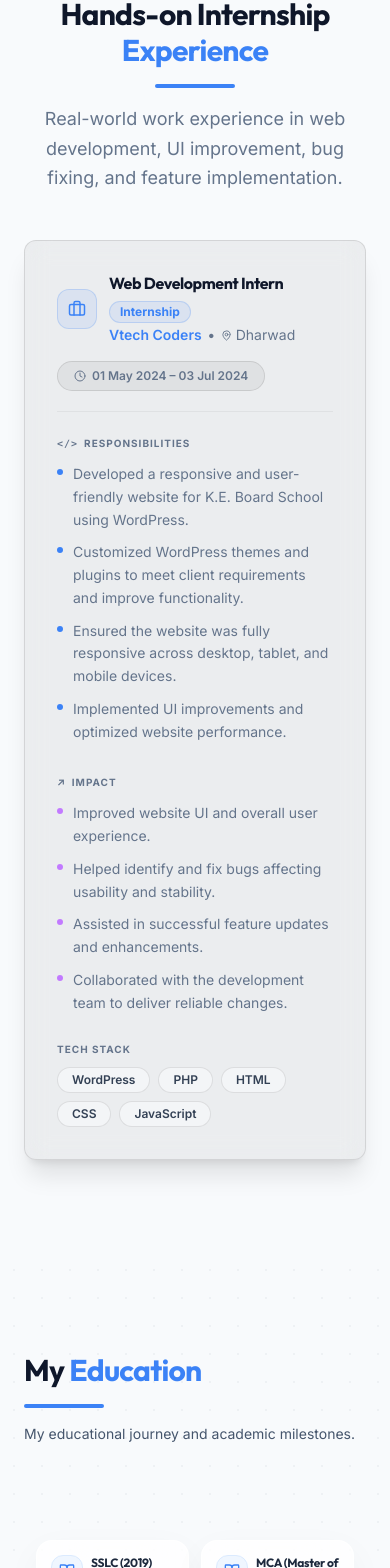
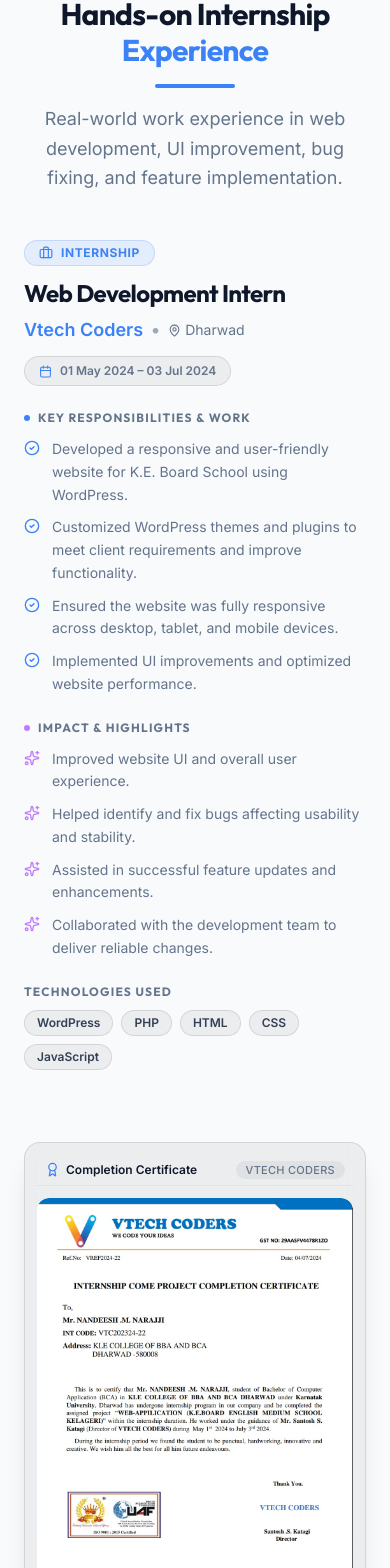
Before and after one commit to NandeeshMN/Nandeesh_Portfolio, a React (Vite) app: page / in a window 390 px wide. Shown: the part 8478-10046 px from the top of the page. Built offline with nearby package versions, Linux system fonts and the light colour scheme.

Commit message:
Update internship experience with horizontal storytelling layout and certificate showcase

```diff
--- a/src/components/Experience.jsx
+++ b/src/components/Experience.jsx
@@ -1,16 +1,40 @@
-import React from 'react';
-import { motion } from 'framer-motion';
-import { Briefcase, Clock, MapPin } from 'lucide-react';
+import React, { useRef } from 'react';
+import { motion, useScroll, useTransform, useSpring } from 'framer-motion';
+import { Briefcase, Calendar, MapPin, Award, CheckCircle2, ArrowRight, Sparkles } from 'lucide-react';
 import { portfolioData } from '../data/portfolioData';
 import SectionTitle from './SectionTitle';
+import internImg from '../assets/intern.png';
 
 const Experience = () => {
   const { experience } = portfolioData;
+  const exp = experience[0] || {};
+  const sectionRef = useRef(null);
+
+  // Scroll tracking for horizontal storytelling on desktop
+  const { scrollYProgress } = useScroll({
+    target: sectionRef,
+    offset: ["start end", "end start"]
+  });
+
+  // Smooth out the scroll progression
+  const smoothProgress = useSpring(scrollYProgress, {
+    stiffness: 70,
+    damping: 25,
+    restDelta: 0.001
+  });
+
+  // Subtle horizontal storytelling slide on desktop (details lead into image)
+  const detailsTranslateX = useTransform(smoothProgress, [0.15, 0.65], [0, -15]);
+  const imageTranslateX = useTransform(smoothProgress, [0.15, 0.65], [35, 0]);
+  const imageScale = useTransform(smoothProgress, [0.2, 0.6], [0.96, 1]);
 
   return (
-    <section id="experience" className="py-24 relative overflow-hidden">
-
-      {/* Subtle grid background */}
+    <section
+      id="experience"
+      ref={sectionRef}
+      className="py-24 relative overflow-hidden bg-dark transition-colors duration-300"
+    >
+      {/* Subtle background grid */}
       <div
         className="absolute inset-0 -z-10 opacity-[0.03] dark:opacity-[0.04]"
         style={{
@@ -19,8 +43,11 @@
         }}
       />
 
+      {/* Subtle ambient lighting glows */}
+      <div className="absolute top-1/4 -left-28 w-96 h-96 bg-accent/15 dark:bg-accent/10 rounded-full blur-[120px] pointer-events-none -z-10" />
+      <div className="absolute bottom-1/4 -right-28 w-96 h-96 bg-purple-500/10 dark:bg-purple-500/5 rounded-full blur-[120px] pointer-events-none -z-10" />
+
       <div className="container mx-auto px-6 md:px-12 max-w-7xl">
-
         {/* Section Header */}
         <SectionTitle
           label="EXPERIENCE"
@@ -30,105 +57,96 @@
           centered
         />
 
-        {/* Experience Cards */}
-        <div className="flex flex-col space-y-6">
-          {experience.map((exp, index) => (
+        {/* ── Two-Panel Horizontal Storytelling Layout ── */}
+        <div className="mt-12 flex flex-col lg:flex-row items-center gap-12 lg:gap-16">
+
+          {/* ── Left Panel: Internship Details (48% width) ── */}
           <motion.div
-              key={index}
-              initial={{ opacity: 0, y: 24 }}
-              whileInView={{ opacity: 1, y: 0 }}
-              viewport={{ once: true, margin: '-50px' }}
-              transition={{ duration: 0.5, delay: index * 0.1 }}
-              className="w-full glass-panel rounded-xl p-8 md:p-12 hover:shadow-xl hover:-translate-y-0.5 transition-all duration-300"
+            style={{ x: typeof window !== 'undefined' && window.innerWidth >= 1024 ? detailsTranslateX : 0 }}
+            initial={{ opacity: 0, x: -30 }}
+            whileInView={{ opacity: 1, x: 0 }}
+            viewport={{ once: true, amount: 0.2 }}
+            transition={{ duration: 0.7, ease: [0.22, 1, 0.36, 1] }}
+            className="w-full lg:w-[48%] flex flex-col"
           >
-              {/* ── Card Header Row ── */}
-              <div className="flex flex-col sm:flex-row sm:items-center justify-between gap-4 mb-5">
-                {/* Left: Icon + Title + Company */}
-                <div className="flex items-center gap-3">
-                  <div className="w-10 h-10 rounded-xl bg-accent/10 border border-accent/20 flex items-center justify-center shrink-0">
-                    <Briefcase size={18} className="text-accent" />
+            {/* Header / Identity */}
+            <div className="mb-6">
+              <div className="inline-flex items-center gap-2 px-3.5 py-1 rounded-full text-xs font-bold uppercase tracking-wider bg-accent/10 text-accent border border-accent/20 mb-3">
+                <Briefcase size={14} />
+                <span>{exp.badge || "Internship"}</span>
               </div>
-                  <div>
-                    <div className="flex items-center flex-wrap gap-2 mb-0.5">
-                      <h3 className="text-base md:text-lg font-bold text-light leading-tight">{exp.role}</h3>
-                      {exp.badge && (
-                        <span className="bg-accent/10 text-accent border border-accent/20 text-xs font-bold px-2.5 py-0.5 rounded-full">
-                          {exp.badge}
-                        </span>
-                      )}
-                    </div>
-                    <p className="text-accent font-semibold text-sm flex items-center flex-wrap gap-1.5">
-                      {exp.company}
+
+              <h3 className="text-2xl sm:text-3xl lg:text-4xl font-heading font-bold text-light mb-2 leading-tight">
+                {exp.role}
+              </h3>
+
+              <p className="text-accent font-semibold text-lg sm:text-xl flex items-center flex-wrap gap-2 mb-3">
+                <span>{exp.company}</span>
                 {exp.location && (
                   <>
-                          <span className="text-text-muted">•</span>
-                          <span className="text-text-muted flex items-center gap-1 font-normal">
-                            <MapPin size={11} />
+                    <span className="text-text-muted opacity-60">•</span>
+                    <span className="text-text-muted flex items-center gap-1 text-sm font-normal">
+                      <MapPin size={13} />
                       {exp.location}
                     </span>
                   </>
                 )}
               </p>
-                  </div>
-                </div>
 
-                {/* Right: Duration Badge */}
-                <div className="flex items-center gap-1.5 bg-black/5 dark:bg-white/5 border border-black/10 dark:border-white/10 px-4 py-1.5 rounded-full text-xs font-semibold text-text-muted whitespace-nowrap self-start sm:self-auto">
-                  <Clock size={12} />
+              {/* Duration Badge */}
+              <div className="inline-flex items-center gap-2 bg-black/5 dark:bg-white/5 border border-black/10 dark:border-white/10 px-3.5 py-1.5 rounded-full text-xs font-semibold text-text-muted">
+                <Calendar size={13} className="text-accent" />
                 <span>{exp.duration}</span>
               </div>
             </div>
 
-              {/* Divider */}
-              <hr className="border-black/5 dark:border-white/5 mb-6" />
-
-              {/* ── Two-Column Content ── */}
-              <div className="grid grid-cols-1 md:grid-cols-2 gap-8 md:gap-10 mb-7">
-
-                {/* Left: Responsibilities */}
-                {exp.responsibilities && (
-                  <div>
-                    <p className="text-[10px] font-bold tracking-widest text-text-muted uppercase mb-3 flex items-center gap-1.5">
-                      <span className="font-mono">&lt;/&gt;</span> RESPONSIBILITIES
-                    </p>
+            {/* Responsibilities */}
+            {exp.responsibilities && exp.responsibilities.length > 0 && (
+              <div className="mb-6">
+                <h4 className="text-xs font-bold tracking-widest text-text-muted uppercase mb-3 flex items-center gap-2">
+                  <span className="w-1.5 h-1.5 rounded-full bg-accent"></span>
+                  KEY RESPONSIBILITIES & WORK
+                </h4>
                 <ul className="space-y-2.5">
                   {exp.responsibilities.map((item, i) => (
-                        <li key={i} className="flex items-start gap-2.5 text-text-muted text-sm leading-relaxed">
-                          <span className="mt-1.5 w-1.5 h-1.5 bg-accent rounded-full shrink-0"></span>
-                          {item}
+                    <li key={i} className="flex items-start gap-3 text-text-muted text-sm leading-relaxed">
+                      <CheckCircle2 size={16} className="text-accent shrink-0 mt-0.5" />
+                      <span>{item}</span>
                     </li>
                   ))}
                 </ul>
               </div>
             )}
 
-                {/* Right: Impact */}
-                {exp.impact && (
-                  <div>
-                    <p className="text-[10px] font-bold tracking-widest text-text-muted uppercase mb-3 flex items-center gap-1.5">
-                      <span>↗</span> IMPACT
-                    </p>
+            {/* Impact / Deliverables */}
+            {exp.impact && exp.impact.length > 0 && (
+              <div className="mb-6">
+                <h4 className="text-xs font-bold tracking-widest text-text-muted uppercase mb-3 flex items-center gap-2">
+                  <span className="w-1.5 h-1.5 rounded-full bg-purple-400"></span>
+                  IMPACT & HIGHLIGHTS
+                </h4>
                 <ul className="space-y-2.5">
                   {exp.impact.map((item, i) => (
-                        <li key={i} className="flex items-start gap-2.5 text-text-muted text-sm leading-relaxed">
-                          <span className="mt-1.5 w-1.5 h-1.5 bg-purple-400 rounded-full shrink-0"></span>
-                          {item}
+                    <li key={i} className="flex items-start gap-3 text-text-muted text-sm leading-relaxed">
+                      <Sparkles size={16} className="text-purple-400 shrink-0 mt-0.5" />
+                      <span>{item}</span>
                     </li>
                   ))}
                 </ul>
               </div>
             )}
-              </div>
 
-              {/* ── Tech Stack ── */}
+            {/* Tech Stack */}
             {exp.techStack && exp.techStack.length > 0 && (
-                <div>
-                  <p className="text-[10px] font-bold tracking-widest text-text-muted uppercase mb-2.5">TECH STACK</p>
+              <div className="mb-6">
+                <h4 className="text-xs font-bold tracking-widest text-text-muted uppercase mb-2.5">
+                  TECHNOLOGIES USED
+                </h4>
                 <div className="flex flex-wrap gap-2">
                   {exp.techStack.map((tech, i) => (
                     <span
                       key={i}
-                        className="bg-dark/60 dark:bg-dark/80 text-text-main border border-black/10 dark:border-white/10 px-3.5 py-1 rounded-full text-xs font-semibold hover:border-accent/40 hover:text-accent transition-colors duration-200 cursor-default"
+                      className="bg-black/5 dark:bg-white/5 text-text-main border border-black/10 dark:border-white/10 px-3 py-1 rounded-full text-xs font-semibold hover:border-accent/40 hover:text-accent transition-colors duration-200"
                     >
                       {tech}
                     </span>
@@ -136,8 +154,58 @@
                 </div>
               </div>
             )}
+
+            {/* Horizontal Storytelling Bridge */}
+            <div className="hidden lg:flex items-center gap-2 text-accent text-xs font-semibold uppercase tracking-wider pt-2 opacity-85">
+              <span>Official Verification Certificate</span>
+              <ArrowRight size={14} className="animate-pulse" />
+            </div>
           </motion.div>
-          ))}
+
+          {/* ── Right Panel: Internship Certificate Image (52% width) ── */}
+          <motion.div
+            style={{
+              x: typeof window !== 'undefined' && window.innerWidth >= 1024 ? imageTranslateX : 0,
+              scale: typeof window !== 'undefined' && window.innerWidth >= 1024 ? imageScale : 1
+            }}
+            initial={{ opacity: 0, x: 40 }}
+            whileInView={{ opacity: 1, x: 0 }}
+            viewport={{ once: true, amount: 0.2 }}
+            transition={{ duration: 0.8, ease: [0.22, 1, 0.36, 1], delay: 0.2 }}
+            className="w-full lg:w-[52%] flex flex-col items-center"
+          >
+            {/* Certificate Display Frame */}
+            <div className="w-full max-w-lg lg:max-w-none glass-panel rounded-2xl sm:rounded-3xl p-3 sm:p-5 shadow-2xl border border-black/10 dark:border-white/10 hover:shadow-accent/10 transition-shadow duration-500 relative group overflow-hidden">
+
+              {/* Top Certificate Badge Row */}
+              <div className="flex items-center justify-between gap-2 px-2 py-1.5 mb-3 text-xs text-text-muted border-b border-black/5 dark:border-white/5">
+                <div className="flex items-center gap-1.5 font-semibold text-light">
+                  <Award size={15} className="text-accent" />
+                  <span>Completion Certificate</span>
+                </div>
+                <span className="text-[11px] font-medium tracking-wide uppercase px-2.5 py-0.5 rounded-full bg-black/5 dark:bg-white/5 text-text-muted">
+                  VTech Coders
+                </span>
+              </div>
+
+              {/* Certificate Image - Preserving full aspect ratio without cropping */}
+              <div className="relative rounded-xl sm:rounded-2xl overflow-hidden bg-white/5 flex items-center justify-center">
+                <img
+                  src={internImg}
+                  alt="VTech Coders Internship Certificate - Nandeesh M N"
+                  className="w-full h-auto max-h-[580px] object-contain rounded-xl sm:rounded-2xl shadow-md transition-transform duration-500 group-hover:scale-[1.01]"
+                  loading="lazy"
+                />
+              </div>
+
+              {/* Bottom Proof Note */}
+              <div className="mt-3 px-2 flex items-center justify-between text-[11px] text-text-muted">
+                <span>Verified by Director, VTech Coders</span>
+                <span className="text-accent font-medium">04 July 2024</span>
+              </div>
+            </div>
+          </motion.div>
+
         </div>
       </div>
     </section>
```
Also changed, not shown: src/assets/intern.png (added). Lines whose indentation alone changed are shown as unchanged.
